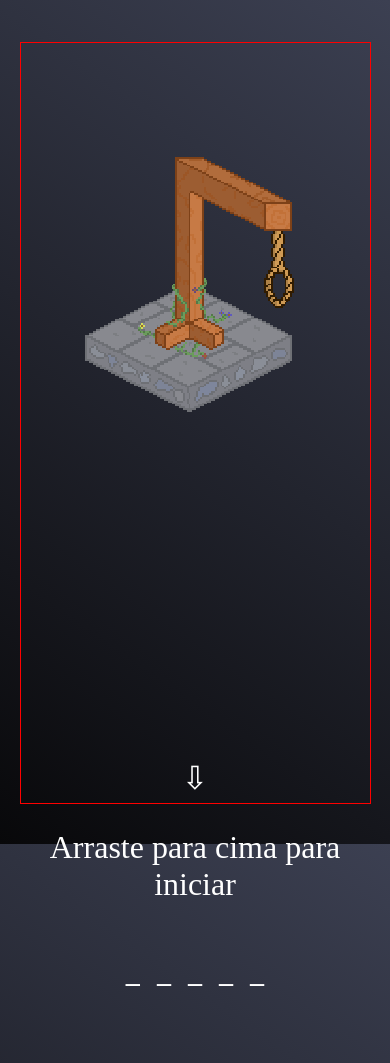
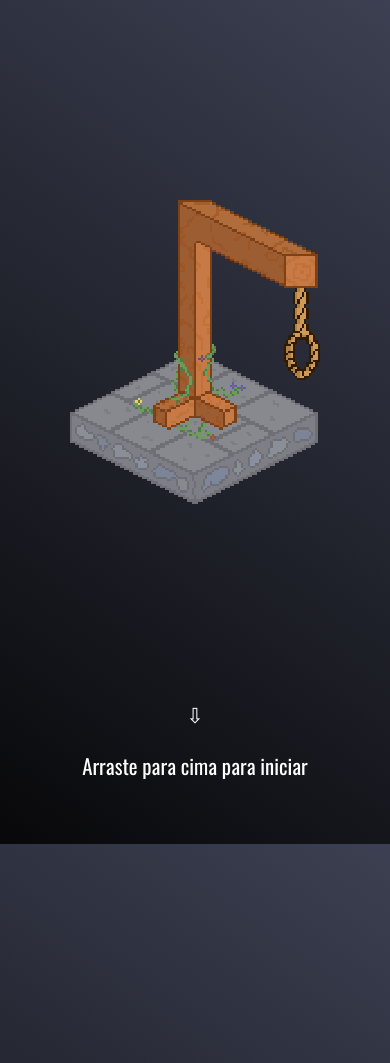
Before and after one commit to LucianoKohler/forca, a plain HTML site: page index.html in a window 390 px wide. Shown: the top 1063 px of the page. Drawn offline with Linux system fonts and the light colour scheme.

Commit message:
versão mobile melhorada

```diff
--- a/css/style.css
+++ b/css/style.css
@@ -1,6 +1,7 @@
 html, body{height: 100%; margin: 0px; padding: 0px;}
 
 body{
+    font-family: 'Oswald', sans-serif;
     display: flex;
     background: linear-gradient(215deg, #3c4052, #08080a) no-repeat fixed;
     color: white;
@@ -57,9 +58,9 @@ body{
     justify-content: center;
 }
 .kbd-btn{
+    font-family: 'Oswald';
     margin: 0.2%;
     color: white;
-    font-family: 'Oswald';
     font-size: 2.5vh;
     background-color: rgb(22, 22, 22);
     border: 1px solid rgba(255, 255, 255, 0.4);
@@ -80,11 +81,12 @@ body{
     }
 
     .forca{
+        display: flex;
+        flex-wrap: wrap;
         position: relative;
         top: 5vh;
         width: 100%;
         height: 90vh;
-        border: 1px solid red;
     }
 
     .forca, .palavra{
@@ -93,18 +95,24 @@ body{
     }
 
     #svg{
+        width: 250px;
+    }
+
+    .svgcontainer{
+        align-self: center;
         position: relative;
-        top: 15%;
-        left: 18.5%;
-        width: 60%;
+        top: 10%;
     }
 
     .swipe-to-play{
-        position: absolute;
-        top: 90%;
+        align-self: flex-end;
         display: block;
-        font-size: 2em;
+        font-size: 1.3em;
         width: 100%;
         text-align: center;
     }
+
+    .ghostspace{
+        height: 300px;
+    }
 }
--- a/index.html
+++ b/index.html
@@ -11,12 +11,15 @@
 <body>
     <div class="container">
         <div class="forca">
+            <div class="svgcontainer">
             <img id="svg" src="img/forca.svg">
+            </div>
             <div class="swipe-to-play">
                 <p>&#8681;</p>
                 <p>Arraste para cima para iniciar</p>
             </div>
         </div>
+        <div class="ghostspace">&nbsp;</div>
         <div class="palavra"><h3>_ _ _ _ _</h3></div>
         <div class="kbd">
             <div class="kbd-row">
```
